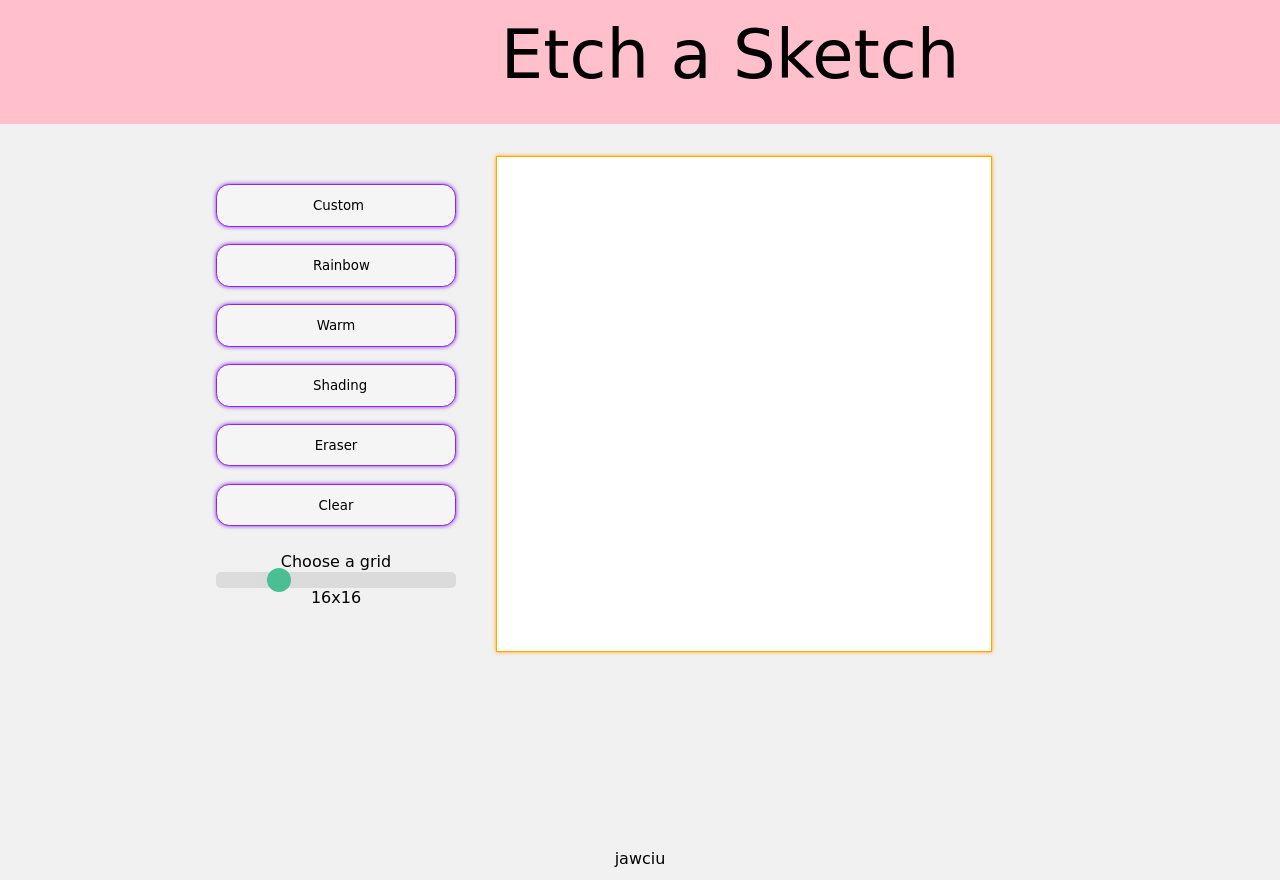
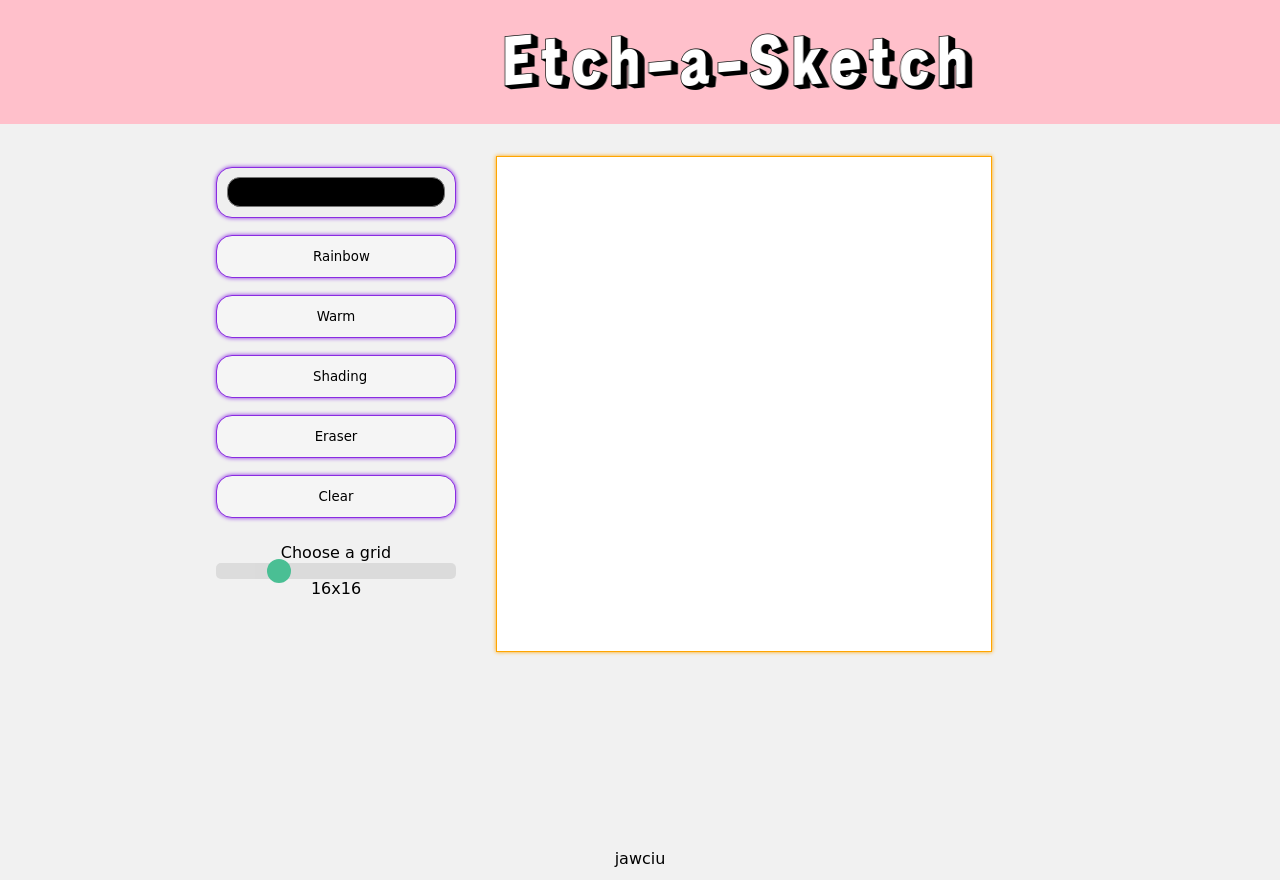
Before and after one commit to jawciu/Etch-a-Sketch, a plain HTML site: page etch_a_sketch.html in a window 1280 px wide. Drawn offline with Linux system fonts and the light colour scheme; a web font is replaced by a local one.

Commit message:
Added color picker and amended UI

```diff
--- a/apps.js
+++ b/apps.js
@@ -4,11 +4,20 @@ const btnEraser = document.querySelector('.eraser');
 const btnShading = document.querySelector('.shading');
 const btnRainbow = document.querySelector('.rainbow');
 const btnWarm = document.querySelector('.warm');
+const colorPicker = document.querySelector('#color-picker');
 let square;
 let pen = 'black';
 let startDimension = 16;
 let allSquares;
+let customColor;
 
+function getCustomColor(event) {
+  pen = 'custom'
+  customColor = event.target.value;
+};
+
+colorPicker.addEventListener('change',getCustomColor, false);
+colorPicker.addEventListener('input', getCustomColor, false);
 btnShading.addEventListener('click', () => pen = 'shading');
 btnEraser.addEventListener('click', () => pen = 'eraser');
 btnRainbow.addEventListener('click', () => pen = 'rainbow');
@@ -55,13 +64,11 @@ function createGrid(dimension) {
       const hue = huePink[Math.floor(Math.random() * huePink.length)];
       const sat = Math.floor(Math.random() * (100-60)+60);
       const light = Math.floor(Math.random() * (80-50)+50);
-      this.style.backgroundColor = "hsl("+hue +","+ sat+"%," +light+"%)";}
+      this.style.backgroundColor = "hsl("+hue +","+ sat+"%," +light+"%)";
+    } else if (pen == "custom") {
+      this.style.backgroundColor = customColor;
+    }
   };
-
-function warmColours() {
-
-}
-
 
 function clear() {
   allSquares.forEach(item => item.style.background = 'white')
@@ -86,6 +93,7 @@ slider.addEventListener('mouseup', function() {
   createGrid(slider.value);
 });
 
+
 window.onload = () => {
   createGrid(startDimension);
 };
--- a/etch_a_sketch.html
+++ b/etch_a_sketch.html
@@ -13,14 +13,13 @@
   </head>
   <body>
     <div id="page">
-      <header id="header">Etch a Sketch</header>
+      <img src="title.png" id="header" alt="Etch-a-sketch">
       <div id="grid-container">
-          <div id="grid">
-          </div>
+          <div id="grid"></div>
       </div>
       <div id="options">
-         <div class="button-container">
-            <button class="custom">Custom</button>
+        <div class="button-container">
+            <input type="color" id="color-picker">
             <button class="rainbow">Rainbow</button>
             <button class="warm">Warm</button>
             <button class="shading">Shading</button>
@@ -28,10 +27,13 @@
             <button class="clear">Clear</button>
         </div>
         <div class="slidecontainer">
-          <p>Choose a grid</p>
-          <input type="range" min="1" max="64" value="16" class="slider" id="myRange">
-          <p id="dimensions-output"></p>
+            <p>Choose a grid</p>
+            <input type="range" min="1" max="64" value="16" class="slider" id="myRange">
+            <p id="dimensions-output"></p>
         </div>
+      <div>
+
+      </div>
       </div>
       <footer id="footer">jawciu</footer>
   </body>
--- a/styles.css
+++ b/styles.css
@@ -17,13 +17,12 @@ html {
 }
 
 #header {
-  font-size: 4.2rem;
-  min-height: 5rem;
   padding-left: 1.3rem;
   grid-area: header;
-  color: rgb(0, 0, 0);
+  height: 57px;
+  width: 496px;
   display: flex;
-  align-self: center;*/
+  align-self: center;
 }
 
 #options {
@@ -54,14 +53,9 @@ html {
   width: 31rem;
   height: 31rem;
   display: grid;
-  /*grid-gap: 2px;*/
   border: 1px solid orange;
   box-shadow:0 0 4px orange;
   background-color: white;
-}
-
-.square {
-  /*background-color: rgb(255, 219, 219);*/
 }
 
 .button-container {
@@ -72,19 +66,41 @@ html {
   flex-direction: column;
 }
 
+#color-picker{
+  -webkit-appearance: none;
+  width: 15rem;
+  height: 3.2rem;
+  border-radius: 1rem;
+  padding: 0.6rem;
+  border: 1px solid blueviolet;
+  box-shadow: 0 0 4px blueviolet;
+}
+
+#color-picker::-webkit-color-swatch-wrapper {
+  padding: 0;
+}
+
+#color-picker::-webkit-color-swatch {
+  border-radius: 0.8rem;
+}
+
+#color-picker:hover {
+  border: 1px solid rgb(166, 70, 255);
+  box-shadow: 0 0 5px rgb(182, 104, 255);
+  background-color: rgb(249, 249, 249);
+}
+
 button {
   font-family: 'Rampart One', cursive;
   padding: 0.8rem 6rem 0.8rem 6rem;
   margin-top: 1.3em;
-  border-radius: 1em;
+  border-radius: 1rem;
   border: 1px solid blueviolet;
   box-shadow: 0 0 4px blueviolet;
   background-color: rgb(245, 245, 245);
 }
 
 button:hover {
-  /*border: 1px solid orange;
-  box-shadow: 0 0 4px orange;*/
   border: 1px solid rgb(166, 70, 255);
   box-shadow: 0 0 5px rgb(182, 104, 255);
   background-color: rgb(249, 249, 249);
@@ -95,7 +111,6 @@ button:hover {
   display: flex;
   flex-direction: column;
   align-items: center;
-
 }
 
 .slider {
```
Also changed, not shown: title.png (added).
